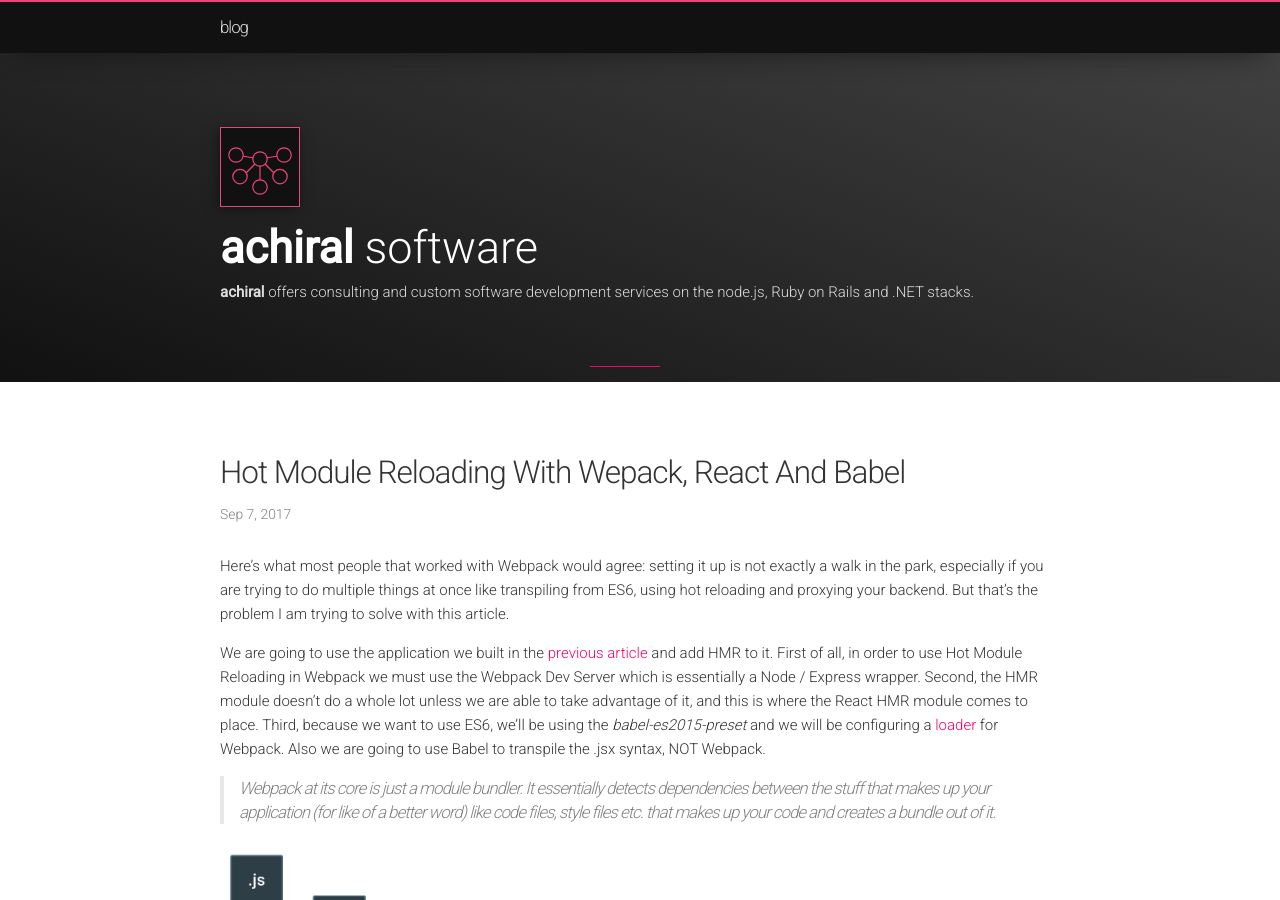
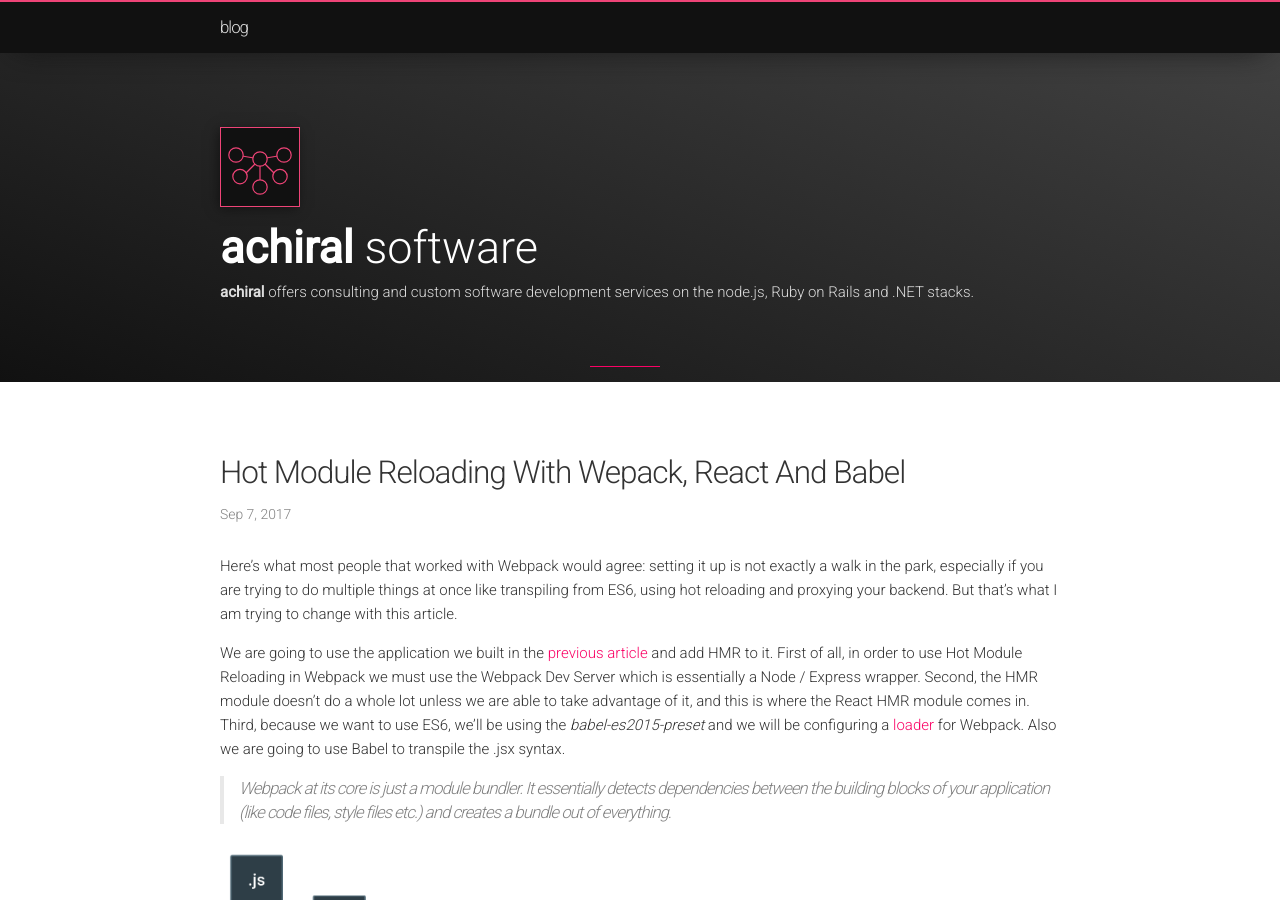
Before and after one commit to toaderflorin/eksia, a Jekyll site: the page built from _posts/2017-09-07-react-hmr.markdown, in a window 1280 px wide and 900 px high. Built offline with Jekyll 4.4.1, drawn with Linux system fonts in a browser that asks for light colours; some of the changed text lies outside the part shown.

Commit message:
Fixed a ton of spelling errors.

```diff
--- a/_posts/2017-09-07-react-hmr.markdown
+++ b/_posts/2017-09-07-react-hmr.markdown
@@ -8,12 +8,12 @@
 icon: "webpack.png"
 categories:
 ---
-Here's what most people that worked with Webpack would agree: setting it up is not exactly a walk in the park, especially if you are trying to do multiple things at once like transpiling from ES6, using hot reloading and proxying your backend. But that's the problem I am trying to solve with this article.
+Here's what most people that worked with Webpack would agree: setting it up is not exactly a walk in the park, especially if you are trying to do multiple things at once like transpiling from ES6, using hot reloading and proxying your backend. But that's what I am trying to change with this article.
 
-We are going to use the application we built in the [previous article](http://achiral.io/ruby-object-model) and add HMR to it. First of all, in order to use Hot Module Reloading in Webpack we must use the Webpack Dev Server which is essentially a Node / Express wrapper. Second, the HMR module doesn't do a whole lot unless we are able to take advantage of it, and this is where the React HMR module comes to place. Third, because we want to use ES6, we'll be using the *babel-es2015-preset* and we will be configuring a [loader](https://webpack.js.org/concepts/#loaders) for Webpack. Also we are going to use Babel to transpile the .jsx syntax, NOT Webpack.
+We are going to use the application we built in the [previous article](http://achiral.io/ruby-object-model) and add HMR to it. First of all, in order to use Hot Module Reloading in Webpack we must use the Webpack Dev Server which is essentially a Node / Express wrapper. Second, the HMR module doesn't do a whole lot unless we are able to take advantage of it, and this is where the React HMR module comes in. Third, because we want to use ES6, we'll be using the *babel-es2015-preset* and we will be configuring a [loader](https://webpack.js.org/concepts/#loaders) for Webpack. Also we are going to use Babel to transpile the .jsx syntax.
 
 <blockquote>
-Webpack at its core is just a module bundler. It essentially detects dependencies between the stuff that makes up your application (for like of a better word) like code files,  style files etc. that makes up your code and creates a bundle out of it.
+Webpack at its core is just a module bundler. It essentially detects dependencies between the building blocks of your application (like code files, style files etc.) and creates a bundle out of everything.
 </blockquote>
 
 ![image-title-here](/images/schematic.png){:class="img-responsive"}
@@ -58,7 +58,7 @@
 }
 </pre>
 
-Second, we actually need to React to **do something** when the bundle changes, which is where the *react-hot-loader* package comes into place. A module can only be updated if you "accept" it. So you need to *module.hot.accept()* the module in the parents or the parents of the parents. *react-hot-loader* is what allows us to mount the newly accepted component on the fly.
+Second, we actually need React to **do something** when the bundle changes, which is where the *react-hot-loader* package comes into play. A module can only be updated if you "accept" it. So you need to *module.hot.accept()* the module in the parents or the parents of the parents.
 
 Have a look at the following code:
 
```
Also changed, not shown: 1 other file.
